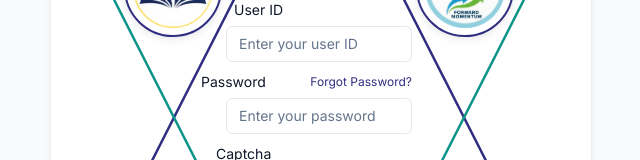
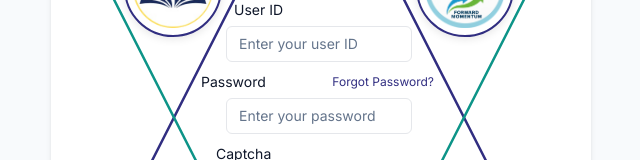
Before and after one commit to MirudhubasiniRC/Midna_Global, a React (Vite) app: page / in a window 1280 px wide. Shown: the part 324-484 px from the top of the page, without its empty margins (319-959 px from the left). Built offline with nearby package versions, Linux system fonts and the light colour scheme.

Commit message:
fixed forget password

```diff
--- a/src/components/Login/PentLogin.tsx
+++ b/src/components/Login/PentLogin.tsx
@@ -297,7 +297,7 @@ export default function PentLogin() {
                   <label htmlFor="pent-password" style={{ fontSize: typography.sizes.sm.fontSize, color: theme['text-primary'] }}>
                     Password
                   </label>
-                  <a href="#" style={{ fontSize: typography.sizes.xs.fontSize, color: primary, textDecoration: 'none' }}>
+                  <a href="#" style={{ fontSize: typography.sizes.xs.fontSize, color: primary, marginRight: -22, textDecoration: 'none' }}>
                     Forgot Password?
                   </a>
                 </div>
```
